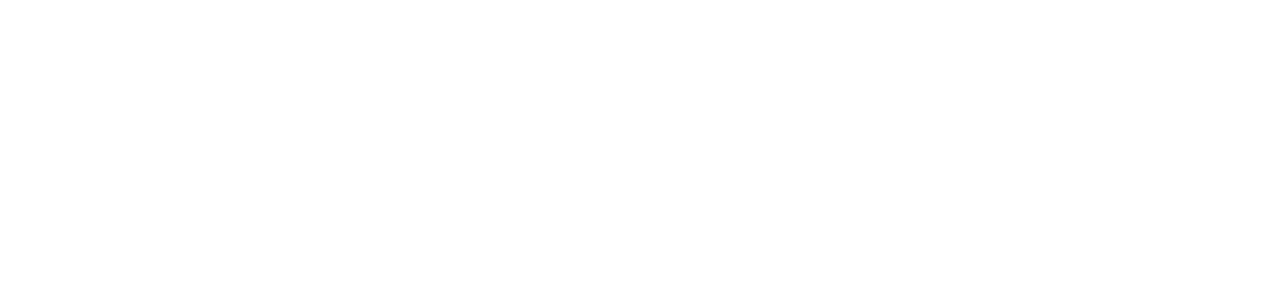
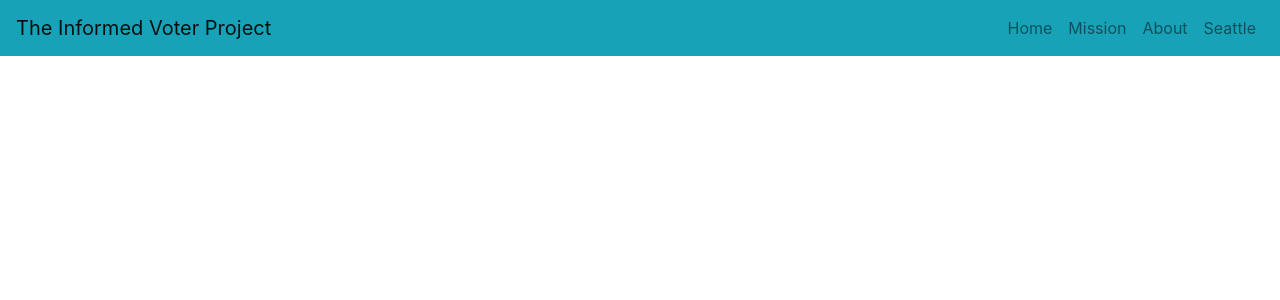
Before and after one commit to Veenakrishna2313/The-Informed-Voter-Project, a React (Create React App) app: page / in a window 1280 px wide. Shown: the top 300 px of the page. Built offline with nearby package versions, Linux system fonts and the light colour scheme.

Commit message:
Navbar complete

```diff
--- a/package.json
+++ b/package.json
@@ -6,8 +6,11 @@
     "@testing-library/jest-dom": "^5.11.10",
     "@testing-library/react": "^11.2.6",
     "@testing-library/user-event": "^12.8.3",
+    "bootstrap": "^4.6.0",
     "react": "^17.0.2",
+    "react-bootstrap": "^1.5.2",
     "react-dom": "^17.0.2",
+    "react-router-dom": "^5.2.0",
     "react-scripts": "4.0.3",
     "web-vitals": "^1.1.1"
   },
--- a/public/index.html
+++ b/public/index.html
@@ -15,6 +15,9 @@
       user's mobile device or desktop. See https://developers.google.com/web/fundamentals/web-app-manifest/
     -->
     <link rel="manifest" href="%PUBLIC_URL%/manifest.json" />
+
+    <link rel="stylesheet" href="https://cdn.jsdelivr.net/npm/bootstrap@4.6.0/dist/css/bootstrap.min.css"
+      integrity="sha384-B0vP5xmATw1+K9KRQjQERJvTumQW0nPEzvF6L/Z6nronJ3oUOFUFpCjEUQouq2+l" crossorigin="anonymous" />
     <!--
       Notice the use of %PUBLIC_URL% in the tags above.
       It will be replaced with the URL of the `public` folder during the build.
--- a/src/App.css
+++ b/src/App.css
@@ -1,5 +1,9 @@
 .App {
   text-align: center;
+}
+
+.color-nav{
+  background-color: lightblue;
 }
 
 .App-logo {
--- a/src/App.js
+++ b/src/App.js
@@ -1,10 +1,12 @@
-import logo from './logo.svg';
+
 import './App.css';
+import * as ReactBootStrap from "react-bootstrap";
+import Navbar from './Components/Layout/Navbar'
 
 function App() {
   return (
     <div className="App">
-
+      <Navbar />
     </div>
   );
 }
--- /dev/null
+++ b/src/Components/Layout/Footer.js
@@ -0,0 +1 @@
+import React from "react";
--- /dev/null
+++ b/src/Components/Layout/Landing.js
@@ -0,0 +1 @@
+import React from "react";
--- /dev/null
+++ b/src/Components/Layout/Navbar.js
@@ -0,0 +1,38 @@
+import React, { Component }from 'react';
+import * as ReactBootStrap from "react-bootstrap";
+
+
+
+class Navbar extends Component {
+  render() {
+    return (
+      <ReactBootStrap.Navbar
+        collapseOnSelect
+        expand="md"
+        bg="info"
+        variant="light"
+      >
+        <ReactBootStrap.Navbar.Brand href="#home">
+          The Informed Voter Project
+        </ReactBootStrap.Navbar.Brand>
+        <ReactBootStrap.Navbar.Toggle aria-controls="responsive-navbar-nav" />
+        <ReactBootStrap.Navbar.Collapse id="responsive-navbar-nav">
+          <ReactBootStrap.Nav class="navbar-nav ml-auto">
+            <ReactBootStrap.Nav.Link href="#home">Home</ReactBootStrap.Nav.Link>
+            <ReactBootStrap.Nav.Link href="#mission">
+              Mission
+            </ReactBootStrap.Nav.Link>
+            <ReactBootStrap.Nav.Link href="#about">
+              About
+            </ReactBootStrap.Nav.Link>
+            <ReactBootStrap.Nav.Link href="#seattle">
+              Seattle
+            </ReactBootStrap.Nav.Link>
+          </ReactBootStrap.Nav>
+        </ReactBootStrap.Navbar.Collapse>
+      </ReactBootStrap.Navbar>
+    );
+  }
+}
+
+export default Navbar;
--- a/src/index.js
+++ b/src/index.js
@@ -3,6 +3,7 @@
 import './index.css';
 import App from './App';
 import reportWebVitals from './reportWebVitals';
+import "bootstrap/dist/css/bootstrap.min.css";
 
 ReactDOM.render(
   <React.StrictMode>
```
Also changed, not shown: 1 other file (tests, documents, lock files or other folders).
